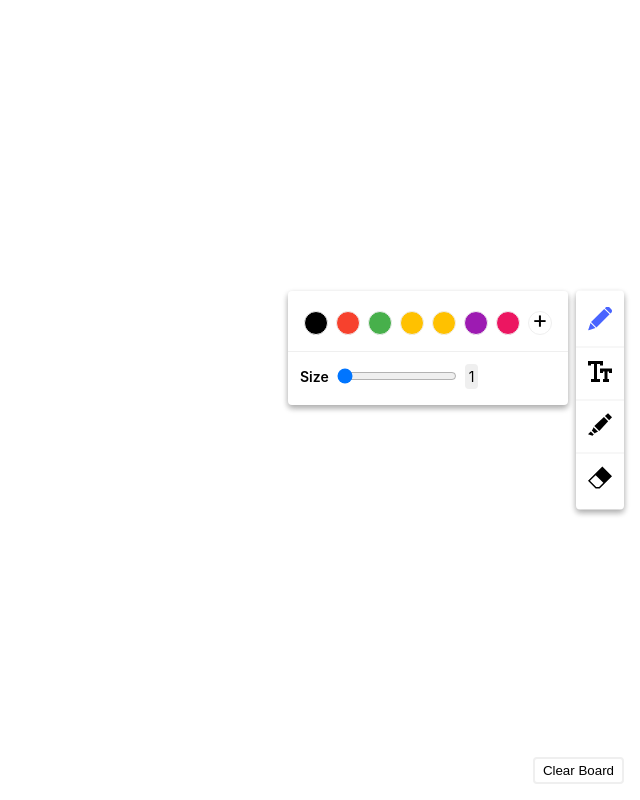
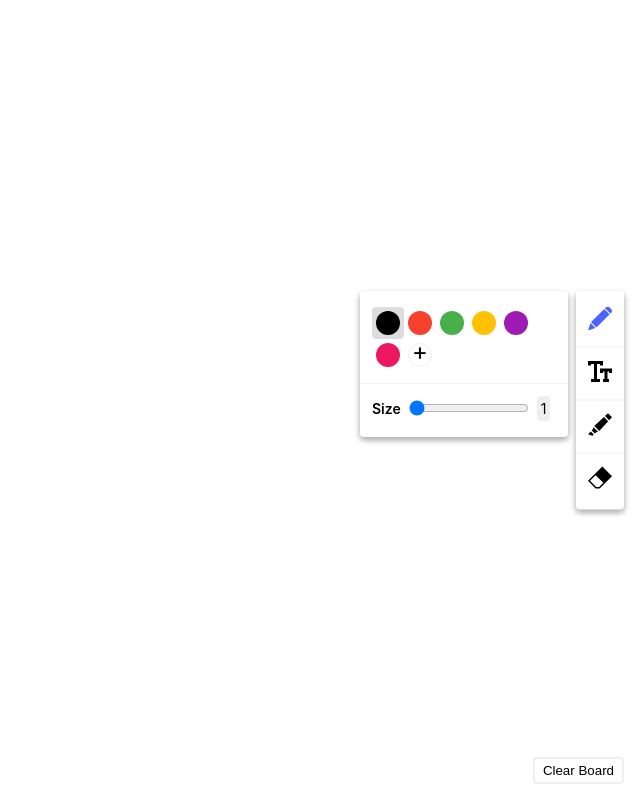
Before and after one commit to mukuljainx/digital-board, a React (Create React App) app: page / in a window 1280 px wide. Both pictures are taken after a click on the element 1240 px from the left and 327 px from the top of the page. Shown: the whole page, without its empty margins (640-1280 px from the left). Built offline with nearby package versions, Linux system fonts and the light colour scheme; the HTML template or start-up script is replaced by a standard one.

Commit message:
feat: UI enhancements

```diff
--- a/src/Setting/Brush.tsx
+++ b/src/Setting/Brush.tsx
@@ -23,7 +23,7 @@ const Wrapper = styled.div`
 `;
 
 const Brush = ({ selected, onChange, onClick }: IProps) => {
-  const [color, setColor] = React.useState("rgb(0,0,0)");
+  const [color, setColor] = React.useState("#000000");
   const [width, setWidth] = React.useState(1);
   const picker = useColor();
   const firstRun = React.useRef(true);
@@ -52,7 +52,7 @@ const Brush = ({ selected, onChange, onClick }: IProps) => {
         </ItemWrapper>
       }
     >
-      <Wrapper>
+      <Wrapper style={{ width: "208px" }}>
         <ItemWrapper>
           <ColorPicker
             {...picker}
--- a/src/Setting/Highlighter.tsx
+++ b/src/Setting/Highlighter.tsx
@@ -22,7 +22,7 @@ const Wrapper = styled.div`
 `;
 
 const HighLighter = ({ selected, onChange, onClick }: IProps) => {
-  const [color, setColor] = React.useState("rgb(255,255,0)");
+  const [color, setColor] = React.useState("#FFFF00");
   const picker = useColor();
   const firstRun = React.useRef(true);
 
--- a/src/Setting/Text.tsx
+++ b/src/Setting/Text.tsx
@@ -50,7 +50,7 @@ const Text = ({ selected, onChange, onClick }: IProps) => {
   const [fontSize, setFontSize] = React.useState(14);
   const firstRun = React.useRef(true);
   const picker = useColor();
-  const [color, setColor] = React.useState("rgb(0,0,0)");
+  const [color, setColor] = React.useState("#000000");
 
   const handleFontSizeClick = (event: React.MouseEvent) => {
     setFontSize(
--- a/src/WhiteBoard/index.tsx
+++ b/src/WhiteBoard/index.tsx
@@ -4,6 +4,7 @@ import styled from "styled-components";
 import { IBoardSetting } from "../interfaces";
 import { boardSettings } from "../default";
 import TextArea from "../components/TextArea";
+import { debug } from "console";
 
 type Plots = Array<{ x: number; y: number }>;
 
@@ -97,6 +98,7 @@ const WhiteBoard = (dirtyProps: IProps) => {
     const value = event.target.value;
     const ctx = canvasRef.current!.getContext("2d")!;
     ctx.font = `${props.fontSize}px Arial`;
+    ctx.globalCompositeOperation = "source-over";
     ctx.fillStyle = props.color;
     ctx.fillText(
       value,
--- a/src/components/ColorPicker.tsx
+++ b/src/components/ColorPicker.tsx
@@ -28,7 +28,6 @@ const Input = styled.input.attrs({ type: "color" })`
 const Color = styled.div`
   width: 24px;
   height: 24px;
-  border: 1px solid #efefef;
   border-radius: 100%;
 `;
 
@@ -76,9 +75,16 @@ const RemoveIcon = styled.button`
   }
 `;
 
-const ColorWrapper = styled.div`
+const ColorWrapper = styled.div<{ selected: boolean }>`
   margin: 4px;
   position: relative;
+  ${({ selected }) =>
+    selected
+      ? `background: #ddd;
+        padding: 4px;
+        margin: 0px;
+        border-radius: 4px;`
+      : ""}
   &:hover {
     ${RemoveIcon} {
       display: block;
@@ -99,7 +105,7 @@ const ColorPicker = ({
   const handleColorClick = () => {
     if (inputRef.current) {
       inputRef.current.click();
-      addColor("rgb(0,0,0)");
+      addColor("#000000");
     }
   };
 
@@ -120,7 +126,7 @@ const ColorPicker = ({
   return (
     <Wrapper>
       {colors.map((color, index) => (
-        <ColorWrapper key={index}>
+        <ColorWrapper key={index} selected={color === value}>
           <RemoveIcon data-index={index} onClick={handleRemoveClick}>
             <span data-index={index}>X</span>
           </RemoveIcon>
--- a/src/default/index.ts
+++ b/src/default/index.ts
@@ -15,7 +15,6 @@ export const colors = [
   "#F7412D",
   "#47B04B",
   "#FFC100",
-  "#FFC100",
   "#9D1BB2",
   "#EC1661",
 ];
```
